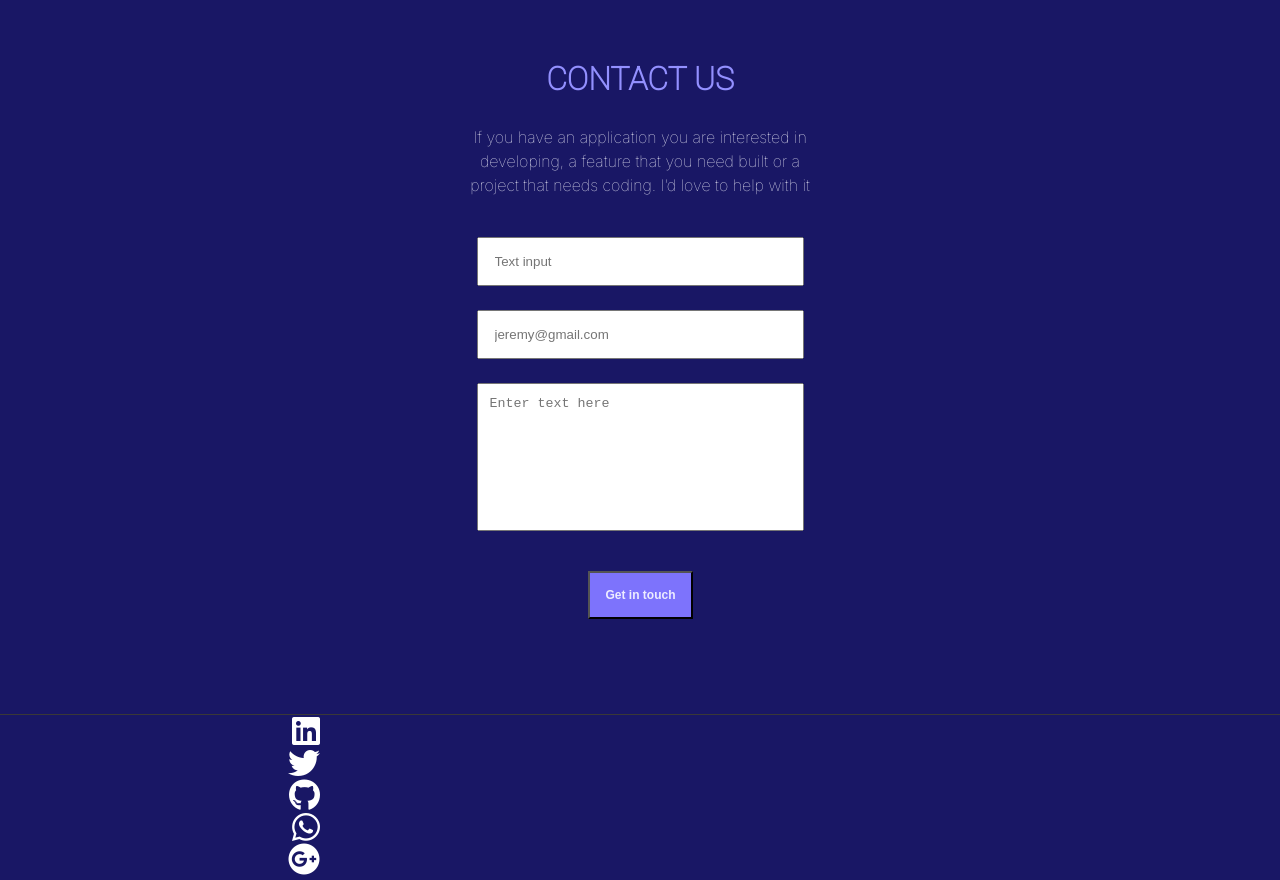
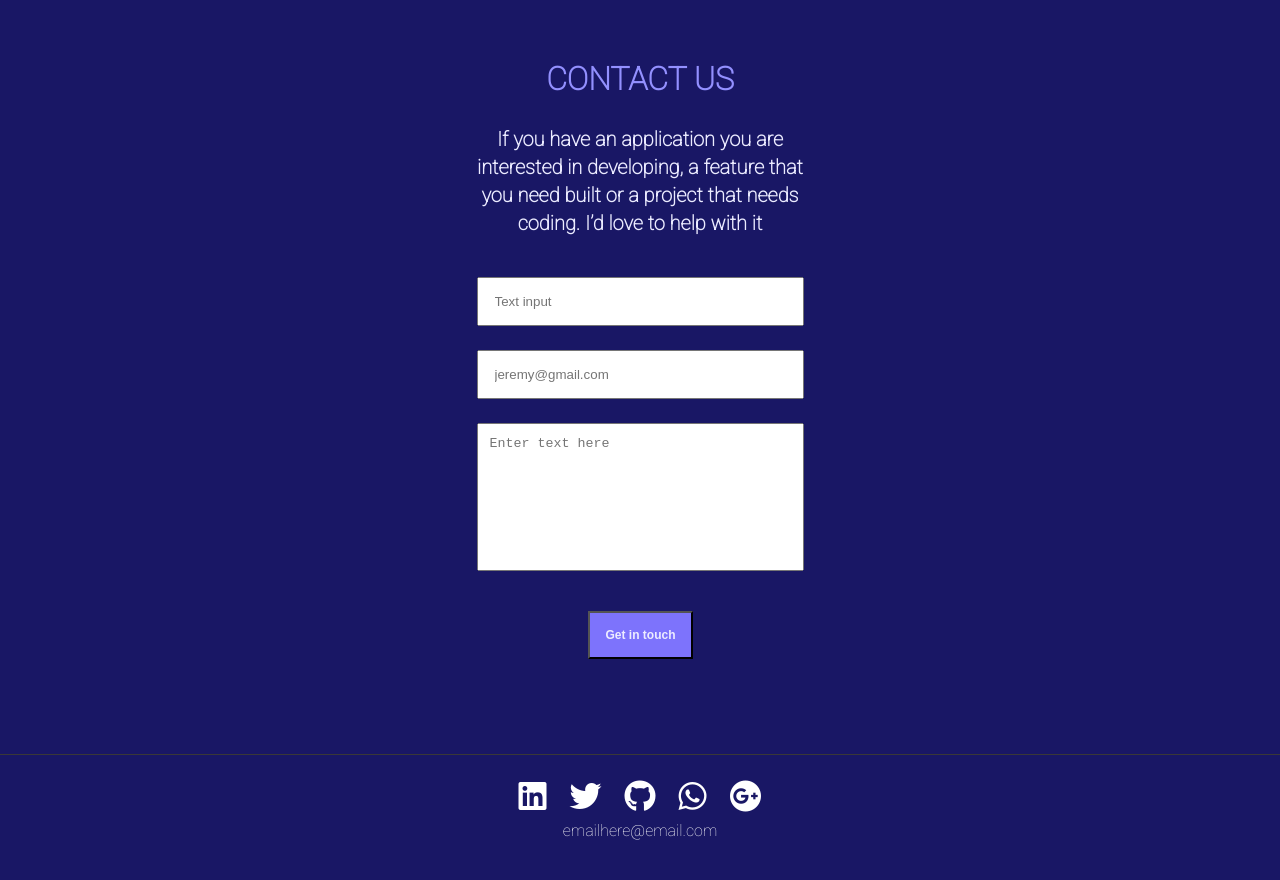
Before and after one commit to mnekx/my-portfolio, a website: page index.html in a window 1280 px wide. Shown: the part 4120-5000 px from the top of the page. Drawn offline with Linux system fonts and the light colour scheme.

Commit message:
add styles for footer social links

```diff
--- a/index.html
+++ b/index.html
@@ -229,7 +229,7 @@
 
     </div>
     <footer>
-      <ul class="social">
+      <ul class="social-footer">
         <li>
           <a href="#linkedin"><i class="fab fa-linkedin fa-2x"></i></a>
         </li>
@@ -246,6 +246,8 @@
           <a href="#gmail"><i class="fab fa-google-plus fa-2x"></i></a>
         </li>
       </ul>
+
+      <p>emailhere@email.com</p>
     </footer>
   </body>
 </html>
--- a/styles/styles.css
+++ b/styles/styles.css
@@ -258,3 +258,31 @@ section.work-content h1 {
   line-height: 0;
   outline: none;
 }
+
+footer {
+  display: flex;
+  flex-direction: column;
+  justify-content: center;
+  align-items: center;
+  gap: 9px;
+  margin-bottom: 40px;
+}
+
+.social-footer {
+  display: flex;
+  gap: 23px;
+  justify-content: center;
+  align-content: center;
+  margin-top: 25px;
+}
+
+.contacts p {
+  font-family: "Roboto", Verdana, Geneva, Tahoma, sans-serif;
+  font-style: normal;
+  font-weight: normal;
+  font-size: 20px;
+  line-height: 28px;
+  text-align: center;
+  color: #ebebff;
+  font-weight: 800;
+}
--- a/styles/utilities.css
+++ b/styles/utilities.css
@@ -73,3 +73,9 @@
 .lines-links li:not(:last-of-type) {
   border-right: 1px solid #555;
 }
+
+.social {
+  display: flex;
+  justify-content: space-between;
+  margin-bottom: 38px;
+}
```
